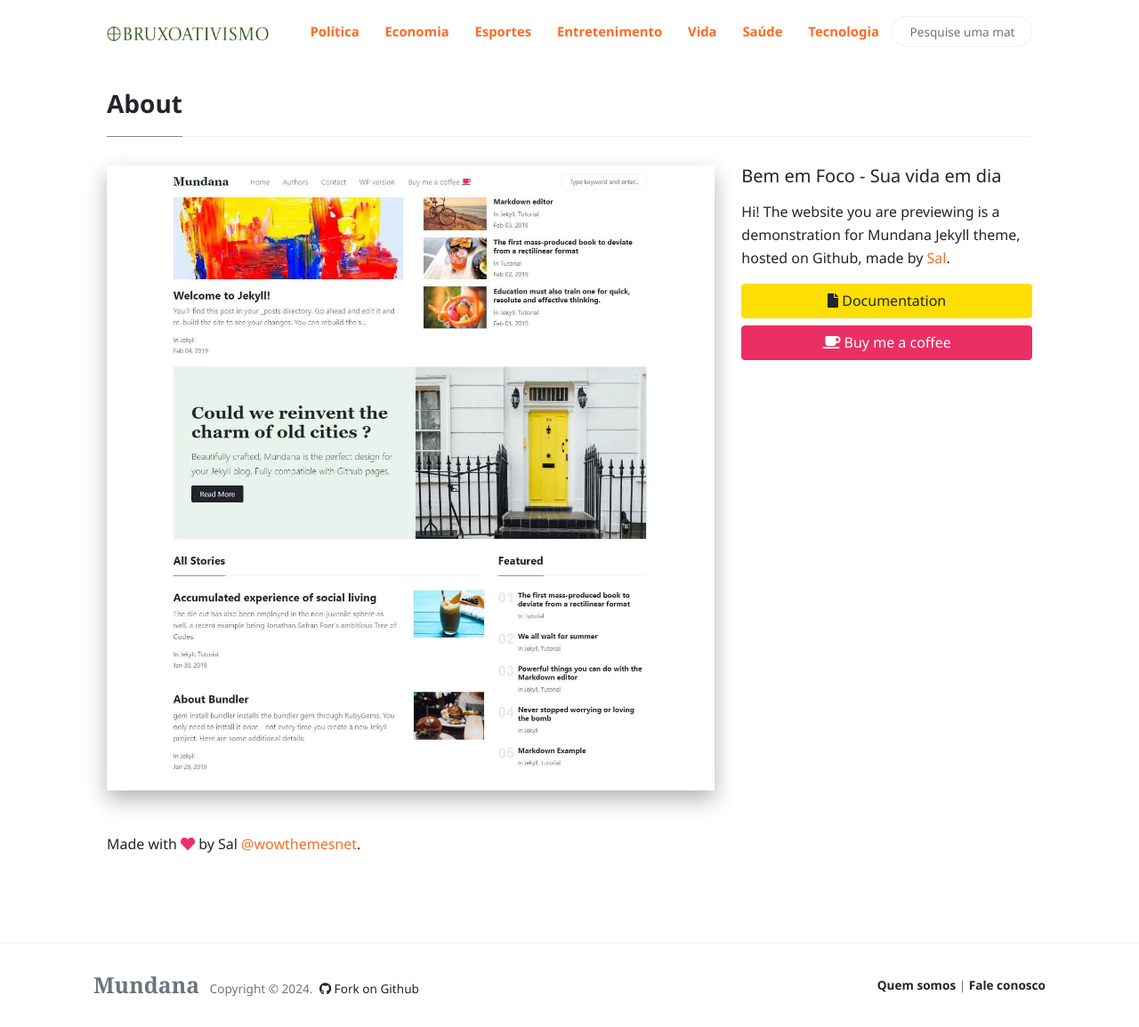
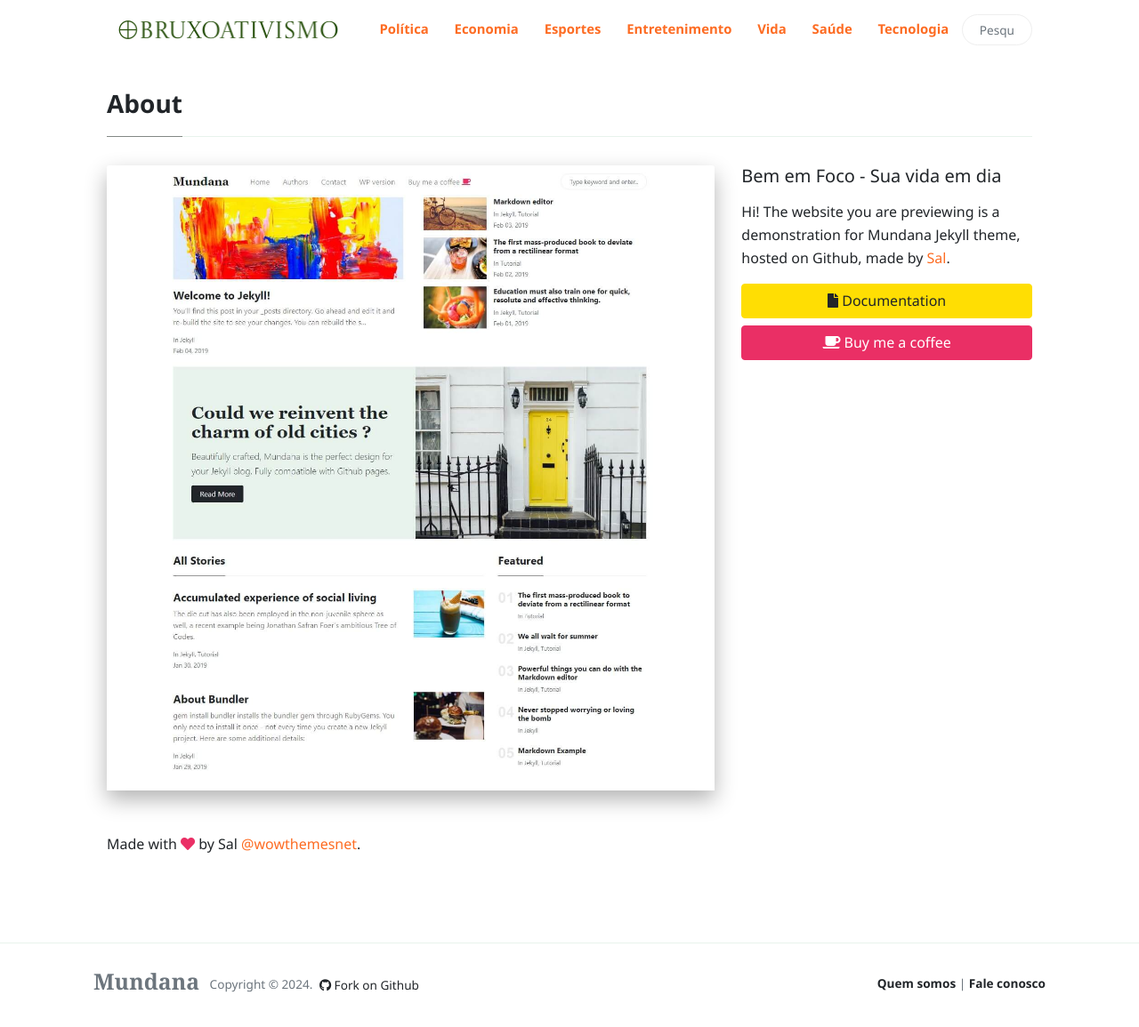
Before and after one commit to irparaumapagoda/bruxoativismo.github.io, a Jekyll site: the page built from _pages/about.md, in a window 1280 px wide and 1155 px high. Shown: the whole window at 89% size. Built offline with Jekyll 4.4.1, drawn with Linux system fonts in a browser that asks for light colours; nearby versions of some CDN libraries; comment, search, counter and statistics services are not loaded.

Commit message:
Styles updated

```diff
--- a/_layouts/default.html
+++ b/_layouts/default.html
@@ -38,7 +38,7 @@
     <!-- Navbar -->
     <nav id="MagicMenu" class="topnav navbar navbar-expand-lg navbar-light bg-white fixed-top">
     <div class="container">
-        <a class="navbar-brand" href="{{ site.baseurl }}/index.html"><img src='{{site.baseurl}}/assets/images/logo.png' width="200" height="auto"/></a>
+        <a class="navbar-brand navbar-brand-mobile" href="{{ site.baseurl }}/index.html"><img src='{{site.baseurl}}/assets/images/logo.png' width="300" height="auto"/></a>
         <button class="navbar-toggler collapsed" type="button" data-toggle="collapse" data-target="#navbarColor02" aria-controls="navbarColor02" aria-expanded="false" aria-label="Toggle navigation">
         <span class="navbar-toggler-icon"></span>
         </button>
--- a/assets/css/theme.css
+++ b/assets/css/theme.css
@@ -302,6 +302,9 @@ a.text-dark:hover {
         font-weight: 700;
         line-height: 1.1;
     }
+	.navbar-brand-mobile {
+		padding-left:13px;
+	}
 }
 .bg-black {
 	background-color:#000;
```
Also changed, not shown: assets/css/main.css.
